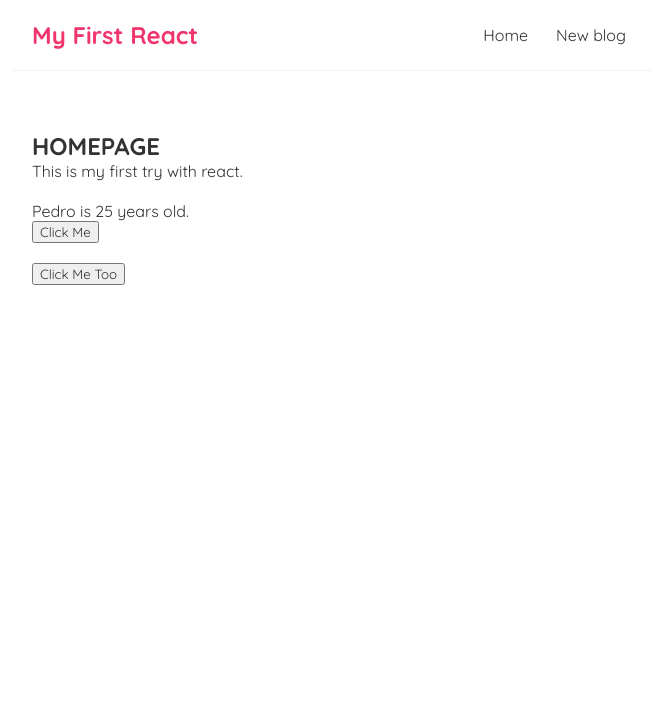
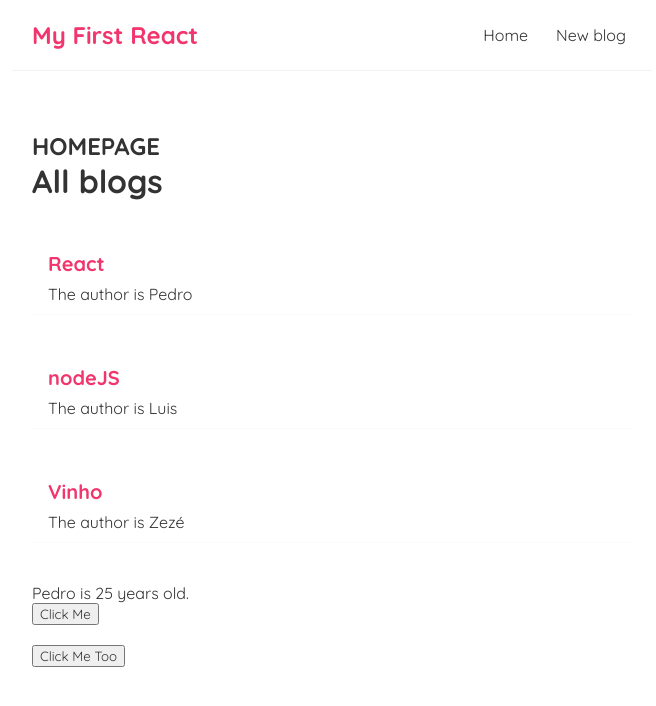
Before and after one commit to pedroalmeida96/reactjs-tutorial, a React (Create React App) app: page / in a window 1280 px wide. Shown: the top 706 px of the page, without its empty margins (308-964 px from the left). Built offline with nearby package versions, Linux system fonts and the light colour scheme.

Commit message:
props and setstate

```diff
--- /dev/null
+++ b/src/BlogList.js
@@ -0,0 +1,18 @@
+const BlogList = (props) => {
+  const blogs = props.blogs;
+  const title = props.title;
+  return (
+    <div className="blog-list">
+      <h1>{title}</h1>
+      {blogs.map((blog) => (
+        <div className="blog-preview" key={blog.id}>
+          <br />
+          <h2>{blog.title}</h2>
+          <p>The author is {blog.author}</p>
+        </div>
+      ))}
+    </div>
+  );
+};
+
+export default BlogList;
--- a/src/Home.js
+++ b/src/Home.js
@@ -1,9 +1,30 @@
 import { useState } from "react";
+import BlogList from "./BlogList";
 
 const Home = () => {
   const firstTry = "This is my first try with react.";
   const [name, setName] = useState("Pedro");
   const [age, setAge] = useState(25);
+  const [blogs, setBlog] = useState([
+    {
+      id: 0,
+      title: "React",
+      body: "React é uma tecnologia inovadora e até é engraçada",
+      author: "Pedro",
+    },
+    {
+      id: 1,
+      title: "nodeJS",
+      body: "NodeJS tambem é fixe mas nao é JAVA.",
+      author: "Luis",
+    },
+    {
+      id: 2,
+      title: "Vinho",
+      body: "Vinho é sempre bom, mesmo que seja de pacote",
+      author: "Zezé",
+    },
+  ]);
 
   const clickMeHandler = () => {
     setName("Luis");
@@ -17,7 +38,10 @@
   return (
     <div className="home">
       <h2>HOMEPAGE</h2>
-      <p>{firstTry}</p>
+
+      <div className="blog">
+        <BlogList blogs={blogs} title="All blogs" />
+      </div>
       <br />
       <p>
         {name} is {age} years old.
--- a/src/index.css
+++ b/src/index.css
@@ -33,3 +33,18 @@
   margin: 40px auto;
   padding: 20px;
 }
+
+/* blog previews / list */
+.blog-preview {
+  padding: 10px 16px;
+  margin: 20px 0;
+  border-bottom: 1px solid #fafafa;
+}
+.blog-preview:hover {
+  box-shadow: 1px 3px 5px rgba(0,0,0,0.1);
+}
+.blog-preview h2 {
+  font-size: 20px;
+  color: #f1356d;
+  margin-bottom: 8px;
+}
```
